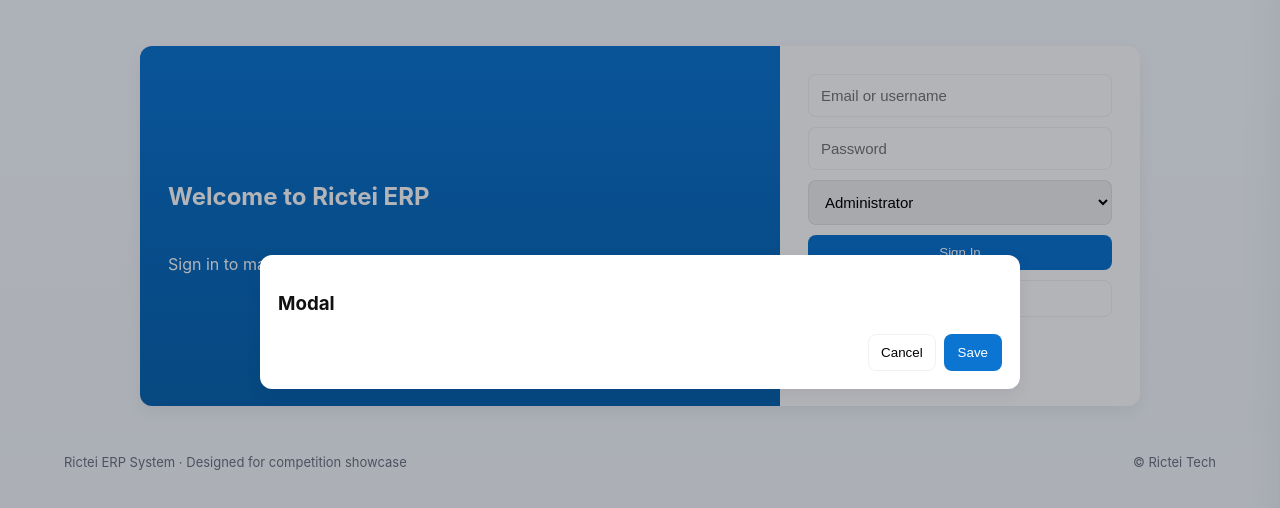
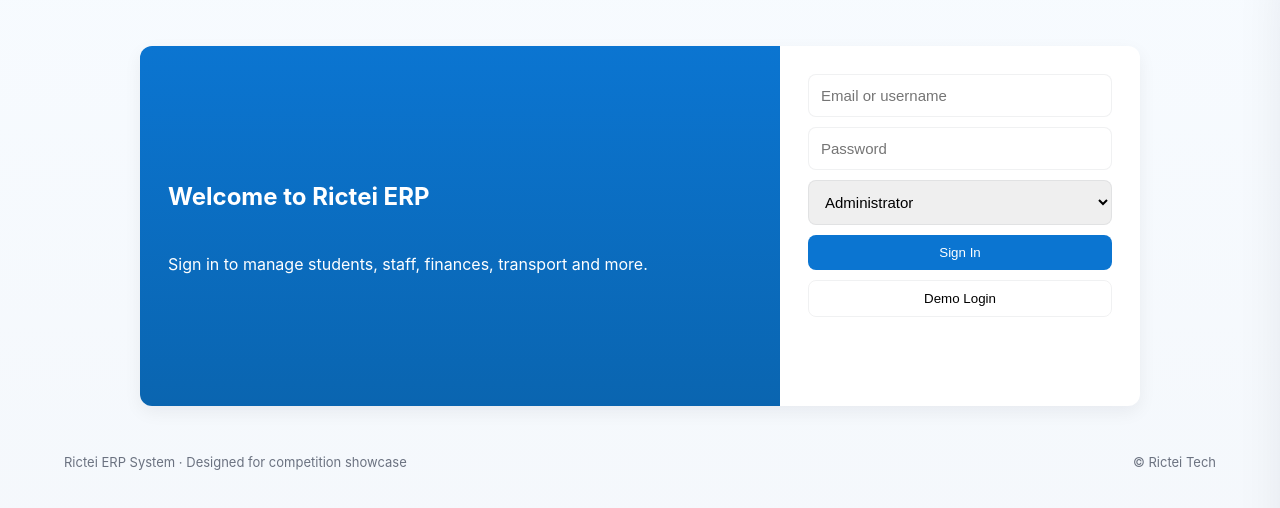
Before and after one commit to ERIC66528/ERP_system, a plain HTML site: page index.html in a window 1280 px wide. Shown: the part 78-586 px from the top of the page. Drawn offline with Linux system fonts and the light colour scheme.

Commit message:
Update index.html

```diff
--- a/index.html
+++ b/index.html
@@ -305,18 +305,6 @@
 <div>© <span id="year"></span> Rictei Tech</div>
 </footer>
 
-<!-- Modals and forms -->
-<div id="modal" class="modal" hidden>
-<div class="modal-content">
-<h3 id="modalTitle">Modal</h3>
-<form id="modalForm"></form>
-<div class="modal-actions">
-<button id="modalCancel" class="ghost">Cancel</button>
-<button id="modalSave" class="primary">Save</button>
-</div>
-</div>
-</div>
-
 </main>
 
 <script src="app.js"></script>
```
